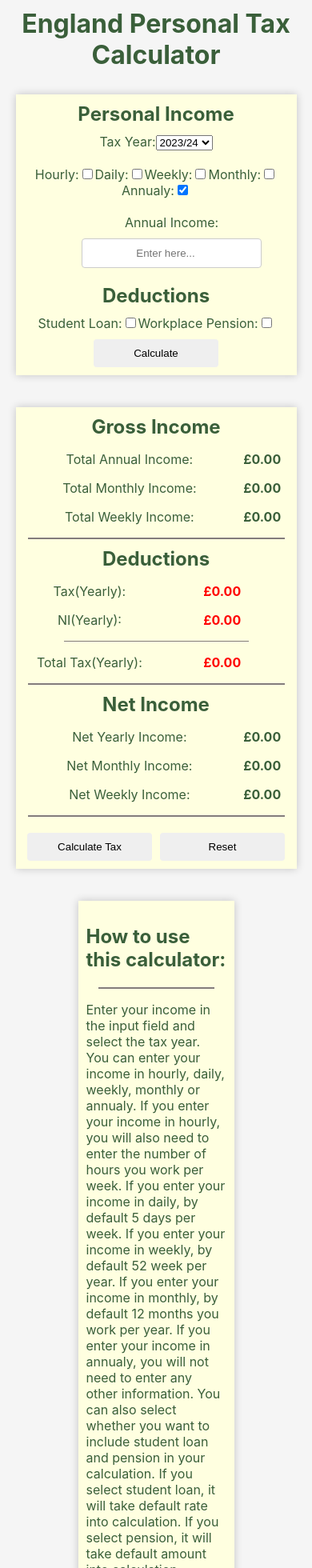
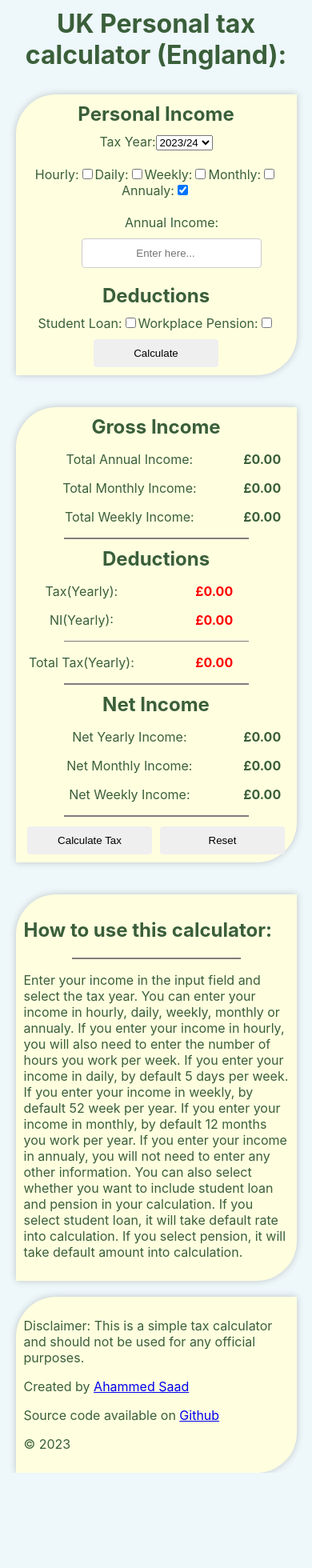
Before and after one commit to asaad227/taxCalculator, a React (Create React App) app: page / in a window 390 px wide. Shown: the top 1960 px of the page at 80% size. After the commit the page ends 1841 px from the top, so only its background shows below. Built offline with nearby package versions, Linux system fonts and the light colour scheme.

Commit message:
bg update and update more css work in progress

```diff
--- a/src/Form/index.css
+++ b/src/Form/index.css
@@ -4,6 +4,8 @@ form{
     box-sizing: border-box;
     box-shadow: 0 0 10px rgba(0,0,0,0.2);
     background-color: #ffffe0;
+    border-top-left-radius: 50px;
+    border-bottom-right-radius: 50px;
 }
 
 form input[type="submit"] {
--- a/src/TotalTax/index.css
+++ b/src/TotalTax/index.css
@@ -13,6 +13,8 @@
     box-sizing: border-box;
     box-shadow: 0 0 10px rgba(0,0,0,0.2);
     background-color: #ffffe0;
+    border-top-left-radius: 50px;
+    border-bottom-right-radius: 50px;
   }
 
   .main h1{
@@ -33,7 +35,6 @@
     font-size: 0.5em;
   }
   .result{
-
     text-align: center;
     align-items: center;
     width: 50vw;
@@ -41,6 +42,8 @@
     box-sizing: border-box;
     box-shadow: 0 0 10px rgba(0,0,0,0.2);
     background-color: #ffffe0;
+    border-top-left-radius: 50px;
+    border-bottom-right-radius: 50px;
   }
   p span {
   font-weight: bold;
@@ -116,4 +119,18 @@ margin: 0 50px;
     border-bottom: 1px solid #837c7c;
     margin: 2px 60px;
    }
+    .divider{
+      border-bottom: 2px solid #837c7c;
+      margin: 2px 60px;
+    }
+    .total-tax{
+      color: red;
+    margin: 0 60px;
+    }
+    aside{
+      width: 90vw;
+    }
+    footer{
+      width: 90vw;
+    }
 }
--- a/src/TotalTax/index.js
+++ b/src/TotalTax/index.js
@@ -111,7 +111,7 @@ function handleReset(event){
   return (
     <div>
     <div className='main'>
-        <h1>England Personal Tax Calculator</h1>
+        <h1>UK Personal tax calculator (England):</h1>
         <Form year={year} setYear={setYear} isLoan={isLoan} setIsLoan={setIsLoan} isPension={isPension} setIsPension={setIsPension}
         handleSubmit={handleSubmit} isDaily={isDaily}
          isWeekly={isWeekly} isMonthly={isMonthly} isAnnual={isAnnual}
@@ -166,6 +166,9 @@ function handleReset(event){
         </aside>
         <footer>
             <p>Disclaimer: This is a simple tax calculator and should not be used for any official purposes.</p>
+            <p>Created by <a href='https://www.linkedin.com/in/ahammed-saad-5341b3231/'>Ahammed Saad</a></p>
+            <p>Source code available on <a href="https://github.com/asaad227/taxCalculator.git">Github</a></p>
+            <p>© 2023</p>
 
         </footer>
     </div>
--- a/src/index.css
+++ b/src/index.css
@@ -1,8 +1,10 @@
 body {
+  width: 100vw;
+  height: 100vh;
   margin: 0;
   padding: 0;
   box-sizing: border-box;
-  background-color: #f5f5f5;
+  background-color: #eef7fa;
   color: #3a5f3a;
   font-family: -apple-system, BlinkMacSystemFont, 'Segoe UI', 'Roboto', 'Oxygen',
     'Ubuntu', 'Cantarell', 'Fira Sans', 'Droid Sans', 'Helvetica Neue',
```
Also changed, not shown: 1 other file (tests, documents, lock files or other folders).
